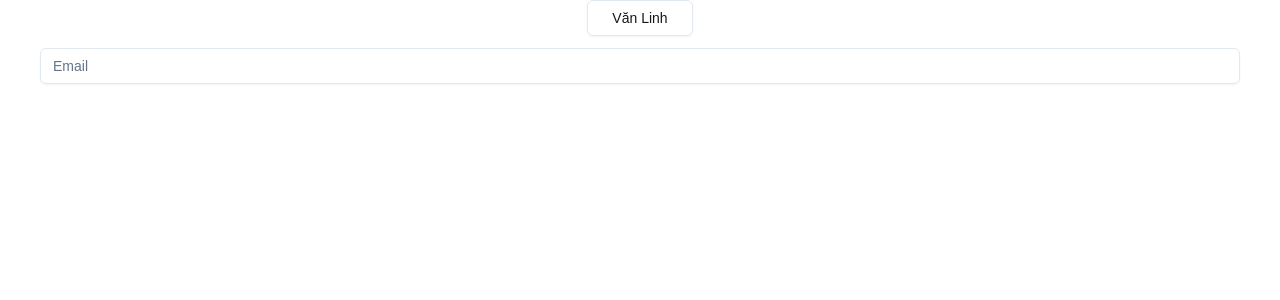
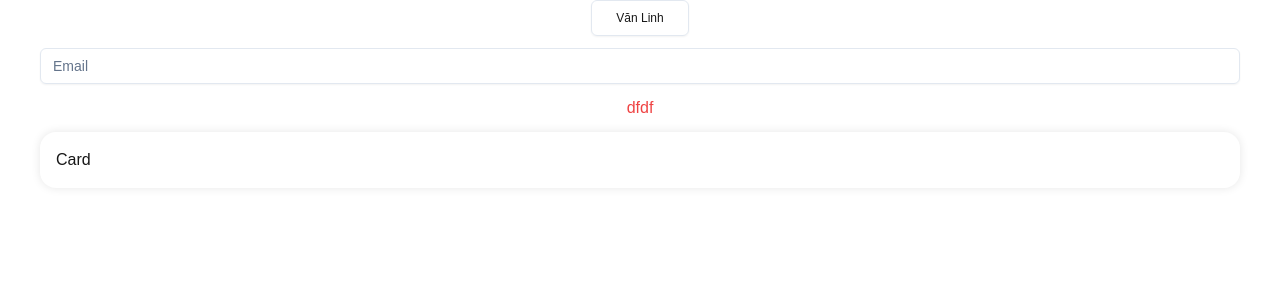
Before and after one commit to vanlinh130/nextjs-basic, a Next.js app in the folder client/: page / in a window 1280 px wide. Shown: the top 300 px of the page. Built offline with nearby package versions, Linux system fonts and the light colour scheme.

Commit message:
6.  CSS style trong Next.js

```diff
--- a/client/package.json
+++ b/client/package.json
@@ -27,6 +27,7 @@
     "eslint": "^8",
     "eslint-config-next": "14.2.11",
     "postcss": "^8",
+    "sass": "^1.78.0",
     "tailwindcss": "^3.4.1",
     "typescript": "^5"
   }
--- /dev/null
+++ b/client/src/app/Card/Card.tsx
@@ -0,0 +1,17 @@
+'use client'
+import { useState } from 'react';
+import './card.css'
+import custom from './custom.module.scss'
+import clsx from 'clsx';
+
+export default function Card() {
+  const [expanding, setExpanding] = useState(false)
+
+  return (
+    <div className={clsx('card', {
+      [custom.card] : expanding
+    })}>
+      Card
+    </div>
+  );
+}
--- /dev/null
+++ b/client/src/app/Card/card.css
@@ -0,0 +1,12 @@
+.card {
+    width: 100%;
+    height: 100%;
+    display: flex;
+    flex-direction: column;
+    justify-content: space-between;
+    padding: 1rem;
+    border-radius: 1rem;
+    box-shadow: 0 0 10px rgba(0, 0, 0, 0.1);
+    background-color: #fff;
+    transition: all 0.1s ease;
+}
--- /dev/null
+++ b/client/src/app/Card/custom.module.scss
@@ -0,0 +1,8 @@
+.card {
+    padding: 3rem;
+}
+$primary-color: #64ff00;
+
+:export {
+  primaryColor: $primary-color;
+}
--- /dev/null
+++ b/client/src/app/Card/index.js
@@ -0,0 +1,4 @@
+
+import Card from './Card';
+
+export default Card;
--- a/client/src/app/globals.css
+++ b/client/src/app/globals.css
@@ -89,4 +89,14 @@ body {
   body {
     @apply bg-background text-foreground;
   }
+
+  h1, h2, h3 {
+    @apply text-red-500;
+  }
 }
+
+@layer utilities {
+  .text-mini {
+    @apply text-xs;
+  }
+}
--- a/client/src/app/page.tsx
+++ b/client/src/app/page.tsx
@@ -1,11 +1,15 @@
+import Card from "@/app/Card/Card";
 import { Button } from "@/components/ui/button";
 import { Input } from "@/components/ui/input";
 
 export default function Home() {
   return (
     <div className="flex flex-col items-center justify-items-center gap-3 px-10">
-      <Button className="px-6" variant='outline'>Văn Linh</Button>
+      <Button className="px-6 text-mini" variant='outline'>Văn Linh</Button>
       <Input  type="email" placeholder="Email"   />
+      <h1>dfdf</h1>
+
+      <Card />
     </div>
   );
 }
```
Also changed, not shown: client/.eslintrc.json, 1 other file (tests, documents, lock files or other folders).
